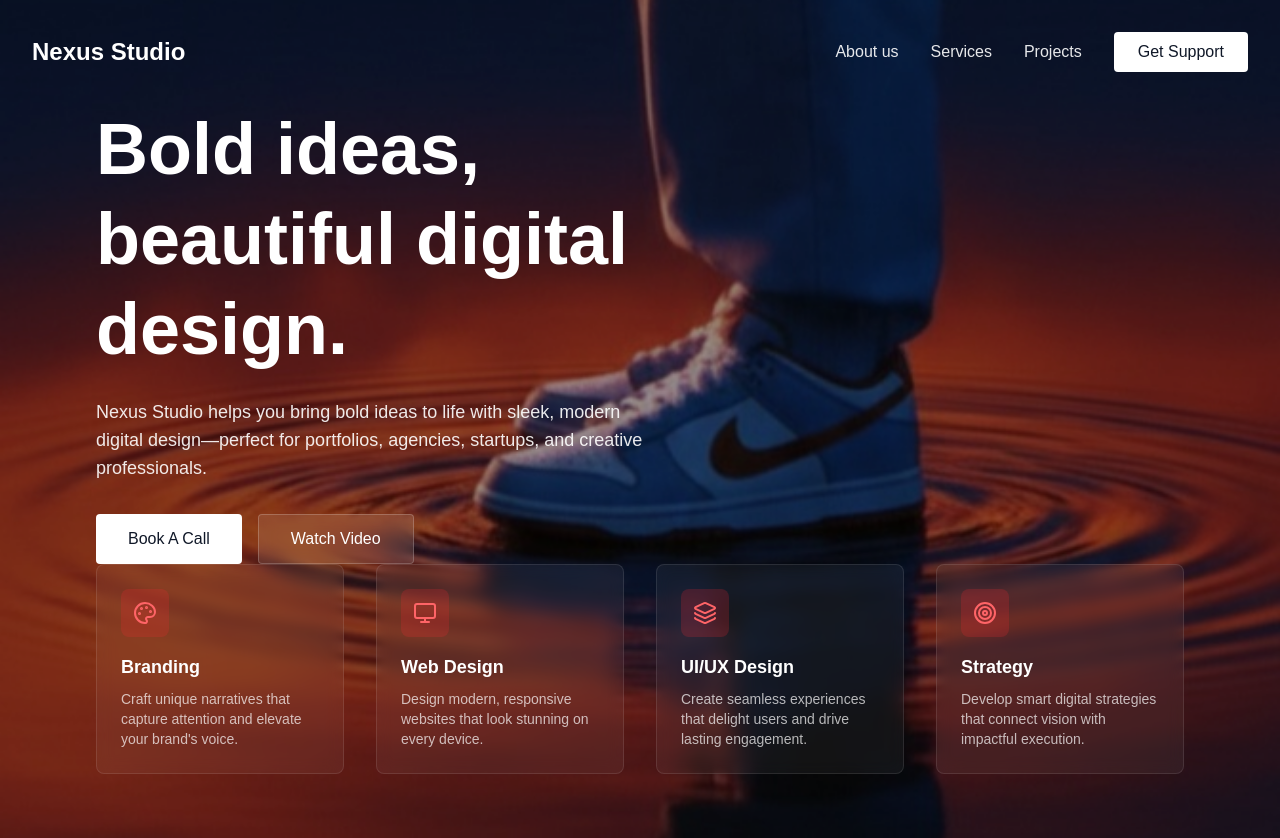
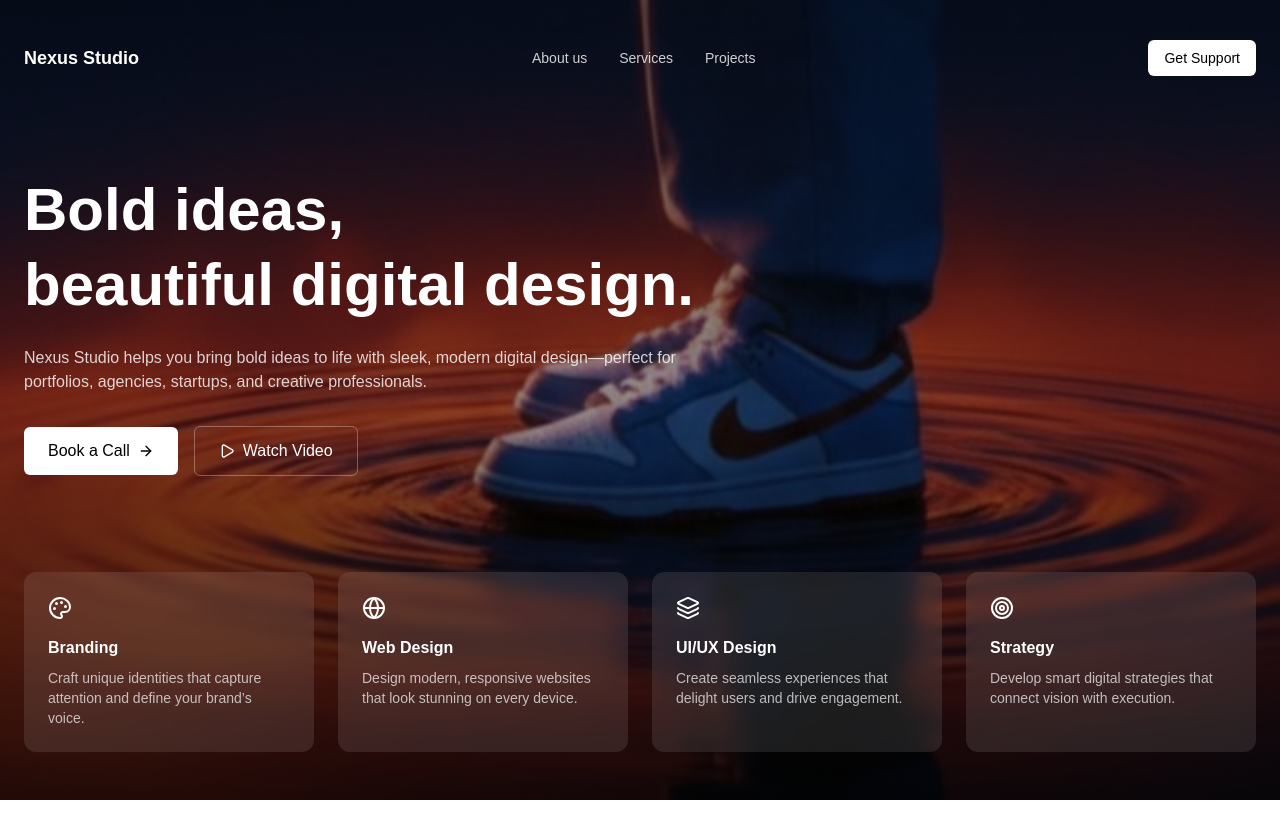
Before and after one commit to primyst/nexus-studio, a Next.js app in the folder my-app/: page / in a window 1280 px wide. After the commit the page ends 800 px from the top, so only its background shows below. Built offline with nearby package versions, Linux system fonts and the light colour scheme.

Commit message:
Refactor Hero component and add services array

```diff
--- a/my-app/app/page.tsx
+++ b/my-app/app/page.tsx
@@ -1,122 +1,103 @@
-import React from 'react';
-import { Palette, Monitor, Layers, Target } from 'lucide-react';
+'use client';
 
-export default function NexusStudioHero() {
+import { ArrowRight, Play, Palette, Globe, Layers, Target } from 'lucide-react';
+
+type Service = {
+  title: string;
+  description: string;
+  icon: React.ReactNode;
+};
+
+const services: Service[] = [
+  {
+    title: 'Branding',
+    description: 'Craft unique identities that capture attention and define your brand’s voice.',
+    icon: <Palette className="h-6 w-6" />,
+  },
+  {
+    title: 'Web Design',
+    description: 'Design modern, responsive websites that look stunning on every device.',
+    icon: <Globe className="h-6 w-6" />,
+  },
+  {
+    title: 'UI/UX Design',
+    description: 'Create seamless experiences that delight users and drive engagement.',
+    icon: <Layers className="h-6 w-6" />,
+  },
+  {
+    title: 'Strategy',
+    description: 'Develop smart digital strategies that connect vision with execution.',
+    icon: <Target className="h-6 w-6" />,
+  },
+];
+
+export default function Hero() {
   return (
-    <div className="relative min-h-screen w-full overflow-hidden">
-      {/* Background Image */}
-      <div
-        className="absolute inset-0 bg-cover bg-center bg-no-repeat"
-        style={{ backgroundImage: 'url(/bg.jpg)' }}
+    <section
+      className="relative min-h-screen w-full bg-cover bg-center text-white"
+      style={{ backgroundImage: "url('/bg.jpg')" }}
     >
-        {/* Dark overlay for better text readability */}
-        <div className="absolute inset-0 bg-black/40" />
+      {/* Overlay */}
+      <div className="absolute inset-0 bg-gradient-to-b from-black/60 via-black/40 to-black/80" />
+
+      {/* Content */}
+      <div className="relative z-10 mx-auto max-w-7xl px-6 py-10">
+        {/* Navbar */}
+        <nav className="flex items-center justify-between">
+          <span className="text-lg font-semibold">Nexus Studio</span>
+
+          <div className="hidden md:flex items-center gap-8 text-sm text-white/80">
+            <a className="hover:text-white transition">About us</a>
+            <a className="hover:text-white transition">Services</a>
+            <a className="hover:text-white transition">Projects</a>
           </div>
 
-      {/* Content */}
-      <div className="relative z-10 flex flex-col min-h-screen">
-        {/* Header */}
-        <header className="flex items-center justify-between p-6 lg:p-8">
-          <div className="text-white text-xl lg:text-2xl font-bold">
-            Nexus Studio
-          </div>
-          <nav className="flex items-center gap-4 lg:gap-8">
-            <a href="#about" className="text-white/90 hover:text-white transition-colors text-sm lg:text-base hidden sm:inline">
-              About us
-            </a>
-            <a href="#services" className="text-white/90 hover:text-white transition-colors text-sm lg:text-base hidden sm:inline">
-              Services
-            </a>
-            <a href="#projects" className="text-white/90 hover:text-white transition-colors text-sm lg:text-base hidden sm:inline">
-              Projects
-            </a>
-            <button className="bg-white text-gray-900 px-4 lg:px-6 py-2 rounded hover:bg-gray-100 transition-colors text-sm lg:text-base font-medium">
+          <button className="rounded-md bg-white px-4 py-2 text-sm font-medium text-black hover:bg-white/90 transition">
             Get Support
           </button>
         </nav>
-        </header>
 
-        {/* Hero Section */}
-        <main className="flex-1 flex items-center px-6 lg:px-16 xl:px-24">
-          <div className="max-w-7xl w-full">
-            <div className="max-w-2xl">
-              <h1 className="text-4xl sm:text-5xl lg:text-6xl xl:text-7xl font-bold text-white leading-tight mb-6">
-                Bold ideas, beautiful digital design.
+        {/* Hero */}
+        <div className="mt-24 max-w-2xl">
+          <h1 className="text-4xl md:text-6xl font-bold leading-tight">
+            Bold ideas, <br /> beautiful digital design.
           </h1>
-              <p className="text-white/90 text-base lg:text-lg mb-8 max-w-xl">
-                Nexus Studio helps you bring bold ideas to life with sleek, modern digital design—perfect for portfolios, agencies, startups, and creative professionals.
+
+          <p className="mt-6 text-white/80">
+            Nexus Studio helps you bring bold ideas to life with sleek, modern
+            digital design—perfect for portfolios, agencies, startups, and
+            creative professionals.
           </p>
-              <div className="flex flex-wrap gap-4">
-                <button className="bg-white text-gray-900 px-6 lg:px-8 py-3 rounded font-medium hover:bg-gray-100 transition-all hover:scale-105 active:scale-95">
-                  Book A Call
+
+          <div className="mt-8 flex flex-wrap items-center gap-4">
+            <button className="group flex items-center gap-2 rounded-md bg-white px-6 py-3 text-black font-medium hover:bg-white/90 transition">
+              Book a Call
+              <ArrowRight className="h-4 w-4 transition-transform group-hover:translate-x-1" />
             </button>
-                <button className="bg-white/10 backdrop-blur-sm text-white px-6 lg:px-8 py-3 rounded font-medium hover:bg-white/20 transition-all hover:scale-105 active:scale-95 border border-white/20">
+
+            <button className="flex items-center gap-2 rounded-md border border-white/30 px-6 py-3 text-white hover:bg-white/10 transition">
+              <Play className="h-4 w-4" />
               Watch Video
             </button>
           </div>
         </div>
-          </div>
-        </main>
 
-        {/* Services Section */}
-        <section className="px-6 lg:px-16 xl:px-24 pb-12 lg:pb-16">
-          <div className="max-w-7xl w-full">
-            <div className="grid grid-cols-1 sm:grid-cols-2 lg:grid-cols-4 gap-6 lg:gap-8">
-              {/* Branding */}
-              <div className="group cursor-pointer">
-                <div className="bg-white/5 backdrop-blur-sm p-6 rounded-lg border border-white/10 hover:bg-white/10 transition-all hover:scale-105">
-                  <div className="w-12 h-12 bg-red-500/20 rounded-lg flex items-center justify-center mb-4 group-hover:bg-red-500/30 transition-colors">
-                    <Palette className="w-6 h-6 text-red-400" />
-                  </div>
-                  <h3 className="text-white font-semibold text-lg mb-2">Branding</h3>
-                  <p className="text-white/70 text-sm">
-                    Craft unique narratives that capture attention and elevate your brand's voice.
+        {/* Services */}
+        <div className="mt-24 grid grid-cols-1 sm:grid-cols-2 lg:grid-cols-4 gap-6">
+          {services.map((service) => (
+            <div
+              key={service.title}
+              className="rounded-xl bg-white/10 p-6 backdrop-blur-sm hover:bg-white/15 transition"
+            >
+              <div className="mb-4 text-white">{service.icon}</div>
+              <h3 className="font-semibold">{service.title}</h3>
+              <p className="mt-2 text-sm text-white/70">
+                {service.description}
               </p>
             </div>
-              </div>
-
-              {/* Web Design */}
-              <div className="group cursor-pointer">
-                <div className="bg-white/5 backdrop-blur-sm p-6 rounded-lg border border-white/10 hover:bg-white/10 transition-all hover:scale-105">
-                  <div className="w-12 h-12 bg-red-500/20 rounded-lg flex items-center justify-center mb-4 group-hover:bg-red-500/30 transition-colors">
-                    <Monitor className="w-6 h-6 text-red-400" />
-                  </div>
-                  <h3 className="text-white font-semibold text-lg mb-2">Web Design</h3>
-                  <p className="text-white/70 text-sm">
-                    Design modern, responsive websites that look stunning on every device.
-                  </p>
-                </div>
-              </div>
-
-              {/* UI/UX Design */}
-              <div className="group cursor-pointer">
-                <div className="bg-white/5 backdrop-blur-sm p-6 rounded-lg border border-white/10 hover:bg-white/10 transition-all hover:scale-105">
-                  <div className="w-12 h-12 bg-red-500/20 rounded-lg flex items-center justify-center mb-4 group-hover:bg-red-500/30 transition-colors">
-                    <Layers className="w-6 h-6 text-red-400" />
-                  </div>
-                  <h3 className="text-white font-semibold text-lg mb-2">UI/UX Design</h3>
-                  <p className="text-white/70 text-sm">
-                    Create seamless experiences that delight users and drive lasting engagement.
-                  </p>
-                </div>
-              </div>
-
-              {/* Strategy */}
-              <div className="group cursor-pointer">
-                <div className="bg-white/5 backdrop-blur-sm p-6 rounded-lg border border-white/10 hover:bg-white/10 transition-all hover:scale-105">
-                  <div className="w-12 h-12 bg-red-500/20 rounded-lg flex items-center justify-center mb-4 group-hover:bg-red-500/30 transition-colors">
-                    <Target className="w-6 h-6 text-red-400" />
-                  </div>
-                  <h3 className="text-white font-semibold text-lg mb-2">Strategy</h3>
-                  <p className="text-white/70 text-sm">
-                    Develop smart digital strategies that connect vision with impactful execution.
-                  </p>
-                </div>
-              </div>
+          ))}
         </div>
       </div>
     </section>
-      </div>
-    </div>
   );
 }
```
Lines whose indentation alone changed are shown as unchanged.
